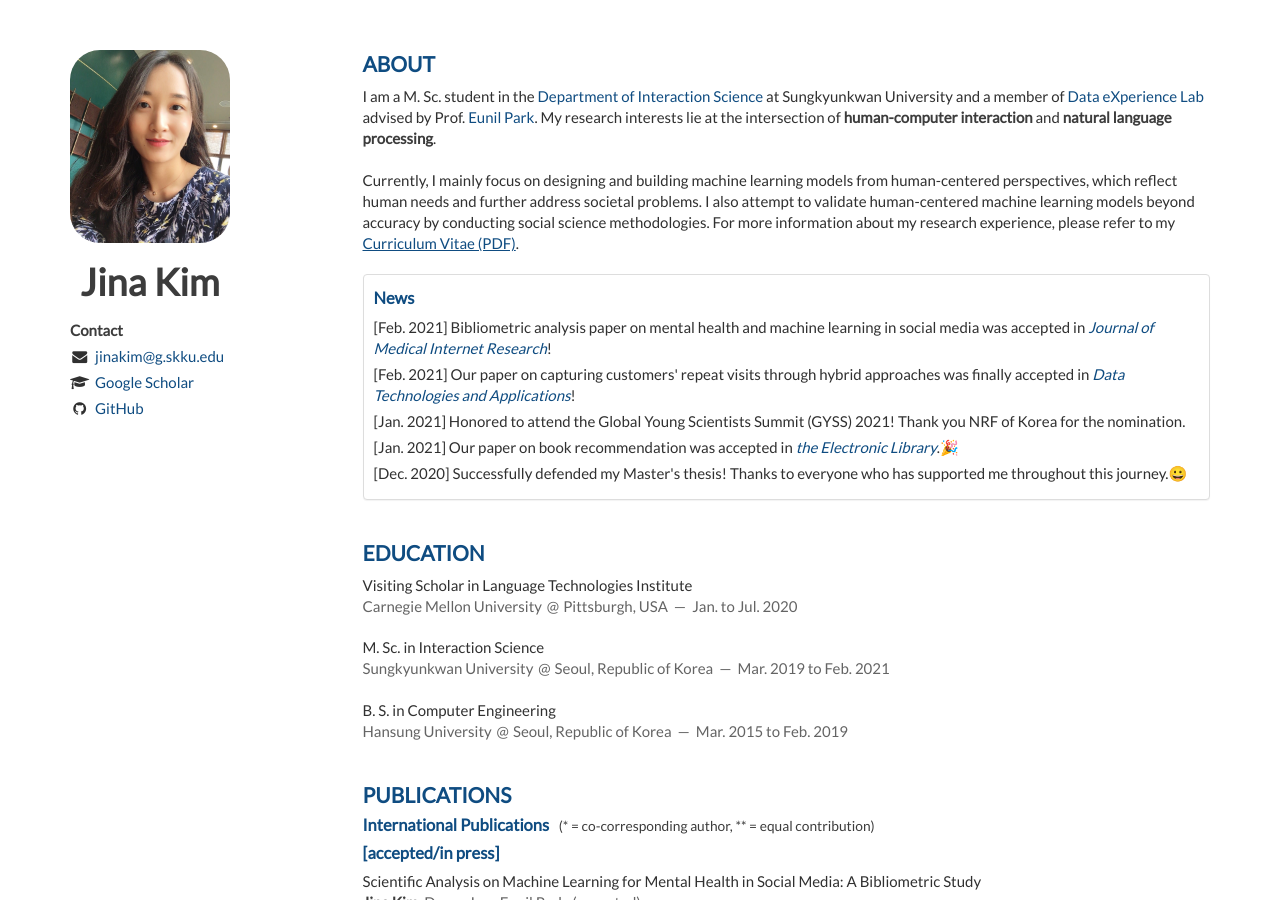
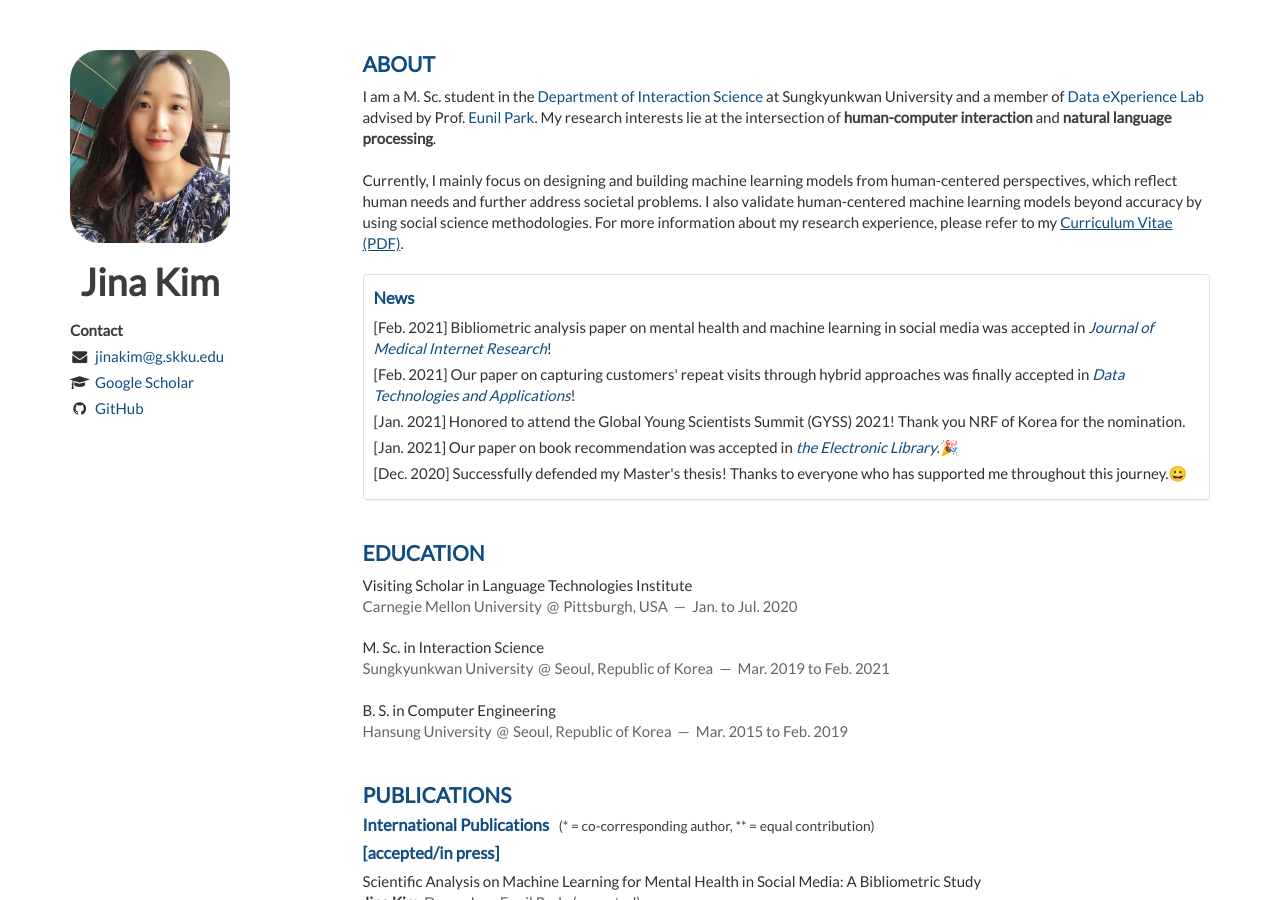
Before and after one commit to Jina-Kim/Jina-Kim.github.io, a Jekyll site: the page built from index.html, in a window 1280 px wide and 900 px high. Built offline with Jekyll 4.4.1, drawn with Linux system fonts in a browser that asks for light colours; nearby versions of some CDN libraries; the list of posts is cut into pages by our own code.

Commit message:
Update about.html

```diff
--- a/_includes/about.html
+++ b/_includes/about.html
@@ -5,7 +5,7 @@
           I am a M. Sc. student in the <a href="http://is.skku.edu">Department of Interaction Science</a> at Sungkyunkwan University and a member of <a href="http://dsl.skku.edu">Data eXperience Lab</a> advised by Prof. <a href="http://eunilpark.com">Eunil Park</a>.
           My research interests lie at the intersection of <em>human-computer interaction</em> and <em>natural language processing</em>.
           <br><br>
-          Currently, I mainly focus on designing and building machine learning models from human-centered perspectives, which reflect human needs and further address societal problems. I also attempt to validate human-centered machine learning models beyond accuracy by conducting social science methodologies.
+          Currently, I mainly focus on designing and building machine learning models from human-centered perspectives, which reflect human needs and further address societal problems. I also validate human-centered machine learning models beyond accuracy by using social science methodologies.
           For more information about my research experience, please refer to my <a href='/Jina_Kim_CV.pdf' style="text-decoration: underline">Curriculum Vitae (PDF)</a>.
         </p>
     </article>
```
